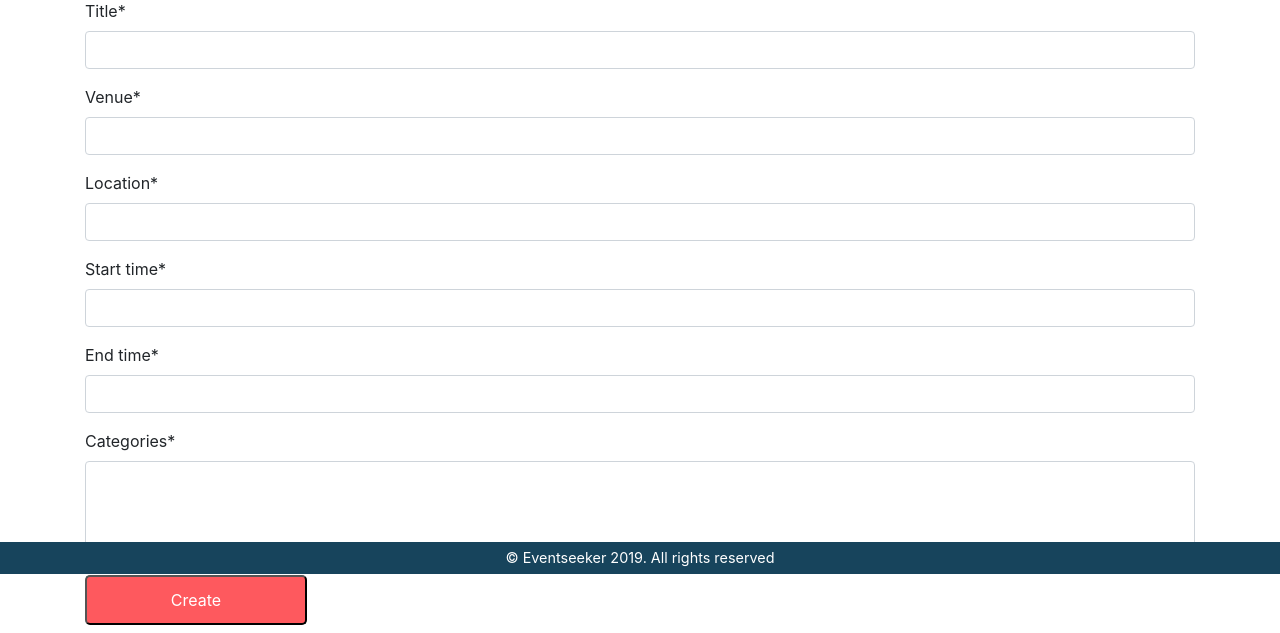
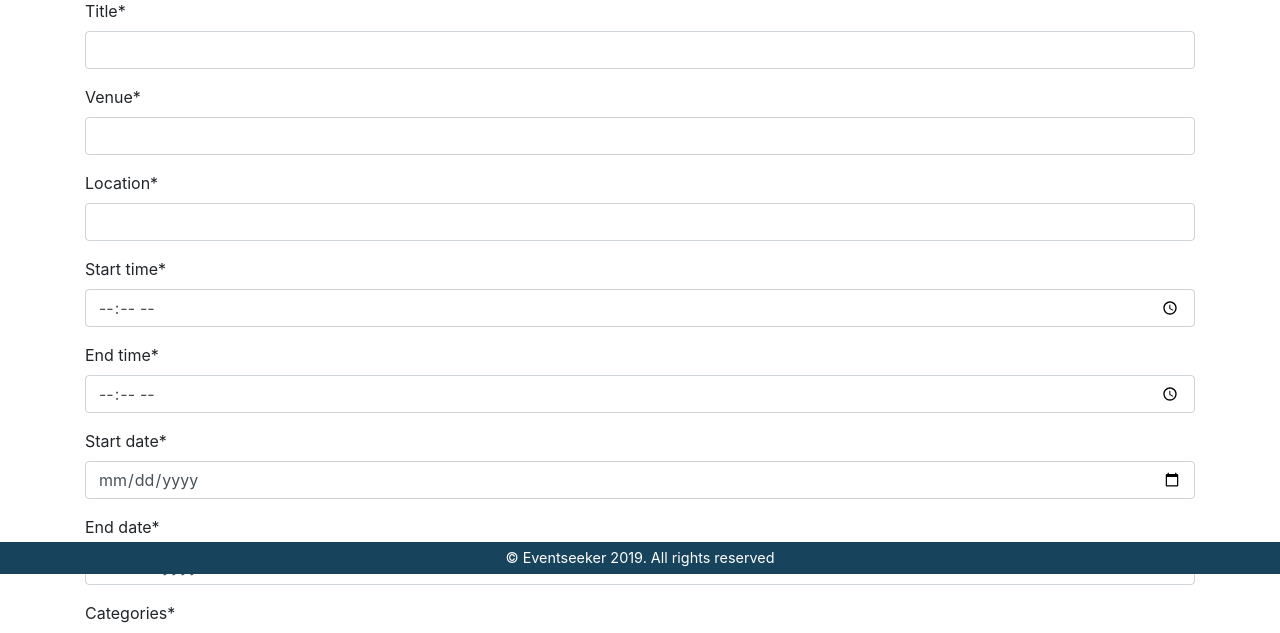
Before and after one commit to jessicalkavanagh/event, a Django app: page /event-finder/addevent/ in a window 1280 px wide. Shown: the part 226-859 px from the top of the page. Run offline with Django 3.2, Linux system fonts and the light colour scheme; data that the repository does not hold is empty; some libraries are stand-ins or nearby versions.

Commit message:
Time and date field added to form

```diff
--- a/eventFinderApp/forms.py
+++ b/eventFinderApp/forms.py
@@ -1,5 +1,13 @@
+from django import forms
 from django.forms import ModelForm
 from .models import Event, Category
+
+class DateInput(forms.DateInput):
+   input_type = 'date'
+
+class TimeInput(forms.TimeInput):
+   input_type = 'time'
+
 
 class EventForm(ModelForm):
     class Meta:
@@ -10,5 +18,13 @@ class EventForm(ModelForm):
             'location',
             'start_time',
             'end_time',
+            'start_date',
+            'end_date',
             'categories',
             ]
+        widgets = {
+           'start_time': TimeInput(),
+           'end_time': TimeInput(),
+           'start_date': DateInput(),
+           'end_date': DateInput(),
+       }
--- a/eventFinderApp/models.py
+++ b/eventFinderApp/models.py
@@ -7,8 +7,10 @@ class Event(models.Model):
     title = models.CharField(max_length=200)
     location = models.CharField(max_length=200)
     venue = models.CharField(max_length=200)
-    start_time = models.DateTimeField('start time')
-    end_time = models.DateTimeField('end time')
+    start_date = models.DateField('start date')
+    end_date = models.DateField('end date')
+    start_time = models.TimeField('start time')
+    end_time = models.TimeField('end time')
     categories = models.ManyToManyField('Category', related_name='events')
     host = models.ForeignKey(User, related_name='hosting_events', on_delete = models.CASCADE)
     def __str__(self):
--- a/eventFinderApp/templates/eventFinderApp/detailsBox.html
+++ b/eventFinderApp/templates/eventFinderApp/detailsBox.html
@@ -3,10 +3,11 @@
     <a href="{% url 'eventFinderApp:event' event.id %}">
         <h4>{{ event.title }}</h4>
         <br>
+        <p>{{ event.name }}</p></li>
         <p>Location: {{ event.location }}</p>
         <p>Venue: {{ event.venue }}</p>
-        <p>Start date and time: {{ event.start_time }}</p>
-        <p>End date and time: {{ event.end_time }}</p>
+        <p>Date: {{ event.start_date }} - {{ event.end_date }}</p>
+        <p>Time: {{ event.start_time }} - {{ event.end_time }}</p>
 
         <h3>This event was added by: {{ event.host.username }}</h3>
 
--- a/eventFinderApp/urls.py
+++ b/eventFinderApp/urls.py
@@ -13,7 +13,4 @@ urlpatterns = [
     path('my-account/', views.AccountView.as_view(), name='account'),
     # event-finder/addevent
     path('addevent/', views.addevent, name='addevent'),
-    path('addeventview/', views.AddEventView.as_view(), name='addeventview'),
-    path('addeventview2/', views.AddEventView2.as_view(), name='addeventview'),
-    path('addeventcreateview/', views.AddEventCreateView.as_view(), name='addeventcreateview'),
 ]
--- a/eventFinderApp/views.py
+++ b/eventFinderApp/views.py
@@ -42,6 +42,8 @@ def addevent(request):
         # check whether it's valid:
         if eventform.is_valid():
             # save the data from the form
+            event = eventform.save(commit=False)
+            event.host = request.user
             eventform.save()
             # redirect to the event list
             return HttpResponseRedirect(reverse('eventFinderApp:index'))
@@ -84,59 +86,3 @@ class AddEventView(generic.View):
         # build the response with our template
         template = 'eventFinderApp/addevent.html'
         return render(request, template, context)
-
-
-# there's a lot of duplicated lines in our AddEventView so lets try and fix that
-# this class is exactly the same as the one above!
-# it just is arranged a little differently
-class AddEventView2(generic.View):
-
-    template = 'eventFinderApp/addevent.html'
-    form_class = EventForm
-    success_url = reverse_lazy('eventFinderApp:index')
-    # we have to use reverse_lazy so that urls.py can load our class
-    # and not get stuck in a recursive loop
-
-    def form_context(self, eventform):
-        # assign the form to the context
-        return {'form': eventform}
-
-    # in the class basded view we handle the GET request with a get() function
-    def get(self, request):
-        # create our form instance
-        eventform = self.form_class()
-        # return our template with our contex
-        return render(request, self.template, self.form_context(eventform))
-
-    # in the class based view we handle the POST request with a post() function
-    def post(self, request):
-        # we create our form instance with the data from the request
-        eventform = self.form_class(request.POST)
-        # check if the form is valid
-        if eventform.is_valid():
-            # save the data of the form
-            eventform.save()
-            # redirect to the list of events
-            return HttpResponseRedirect(self.success_url)
-        # if the form isn't valid return the form (with automatic errors)
-        # build the response with our template
-        return render(request, self.template, self.form_context(eventform))
-
-
-
-# since we are doing something very common django has a built in tool to do this for us
-class AddEventCreateView(generic.CreateView):
-    # using the create view we can just give it the variables
-    # as the functionaity is already built in!
-    form_class = EventForm
-    template_name = 'eventFinderApp/addevent.html'
-    success_url = reverse_lazy('eventFinderApp:index')
-    # we have to use reverse_lazy so that urls.py can load our class
-    # and not get stuck in a recursive loop
-
-class AddEventCreateView(generic.CreateView):
-    # using the create view we can just give it the variables
-    # as the functionaity is already built in!
-    form_class = EventForm
-    template_name = 'eventFinderApp/addevent.html'
-    success_url = reverse_lazy('eventFinderApp:index')
--- a/users/viewsets.py
+++ b/users/viewsets.py
@@ -8,6 +8,7 @@ class CustomUserViewSet(viewsets.ModelViewSet):
     queryset = CustomUser.objects.all()
     serializer_class = CustomUserSerializer
     permission_classes = (IsAuthenticated,)
+
     def get_queryset(self):
         user = self.request.user
         return CustomUser.objects.filter(pk=user.id)
```
Also changed, not shown: eventFinderApp/templates/eventFinderApp/event.html (+3 -5 lines), eventFinderApp/migrations/0003_auto_20190925_2004.py (added), eventFinderApp/migrations/0004_auto_20190925_2014.py (added), 2 other files.
